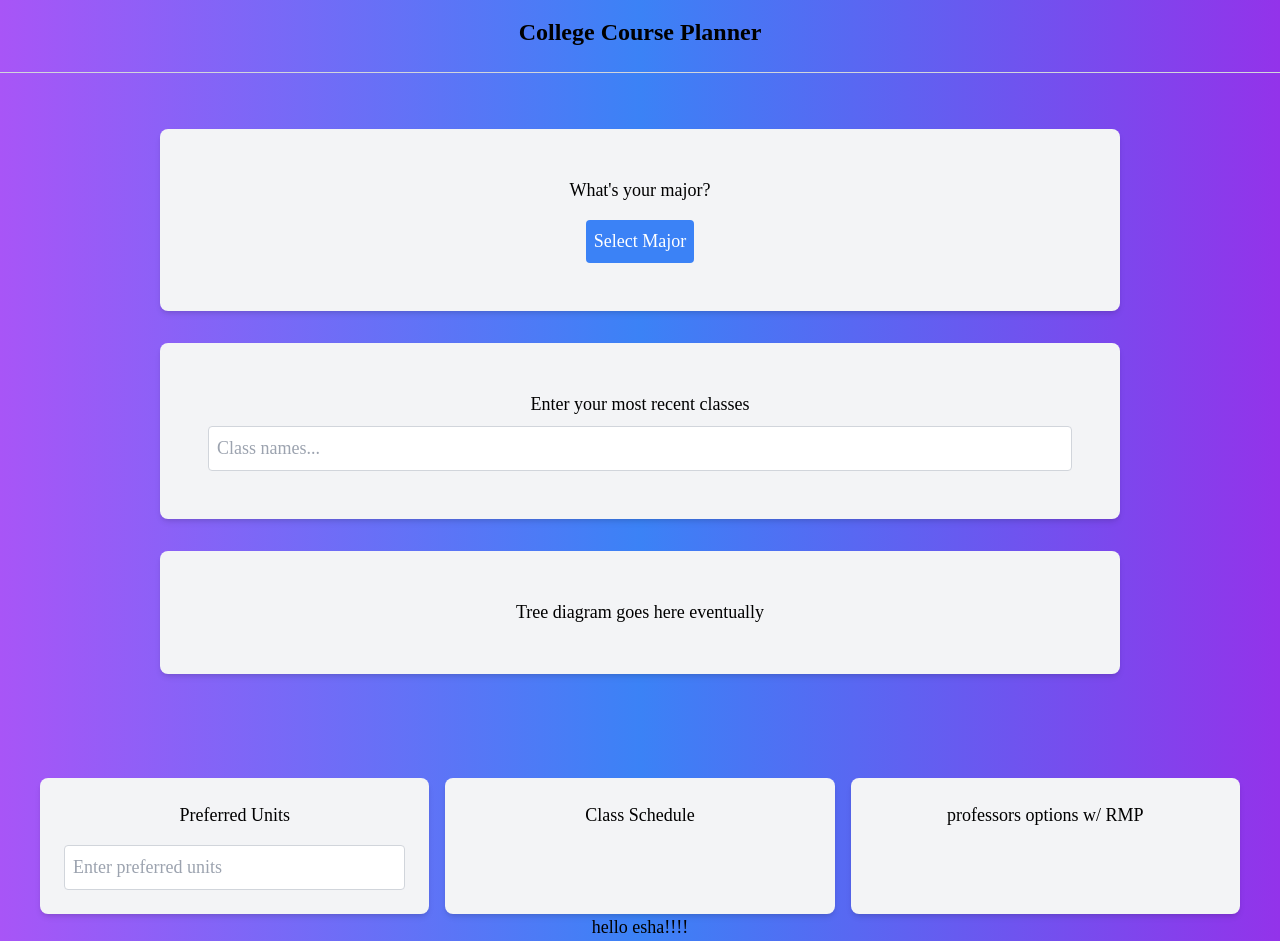
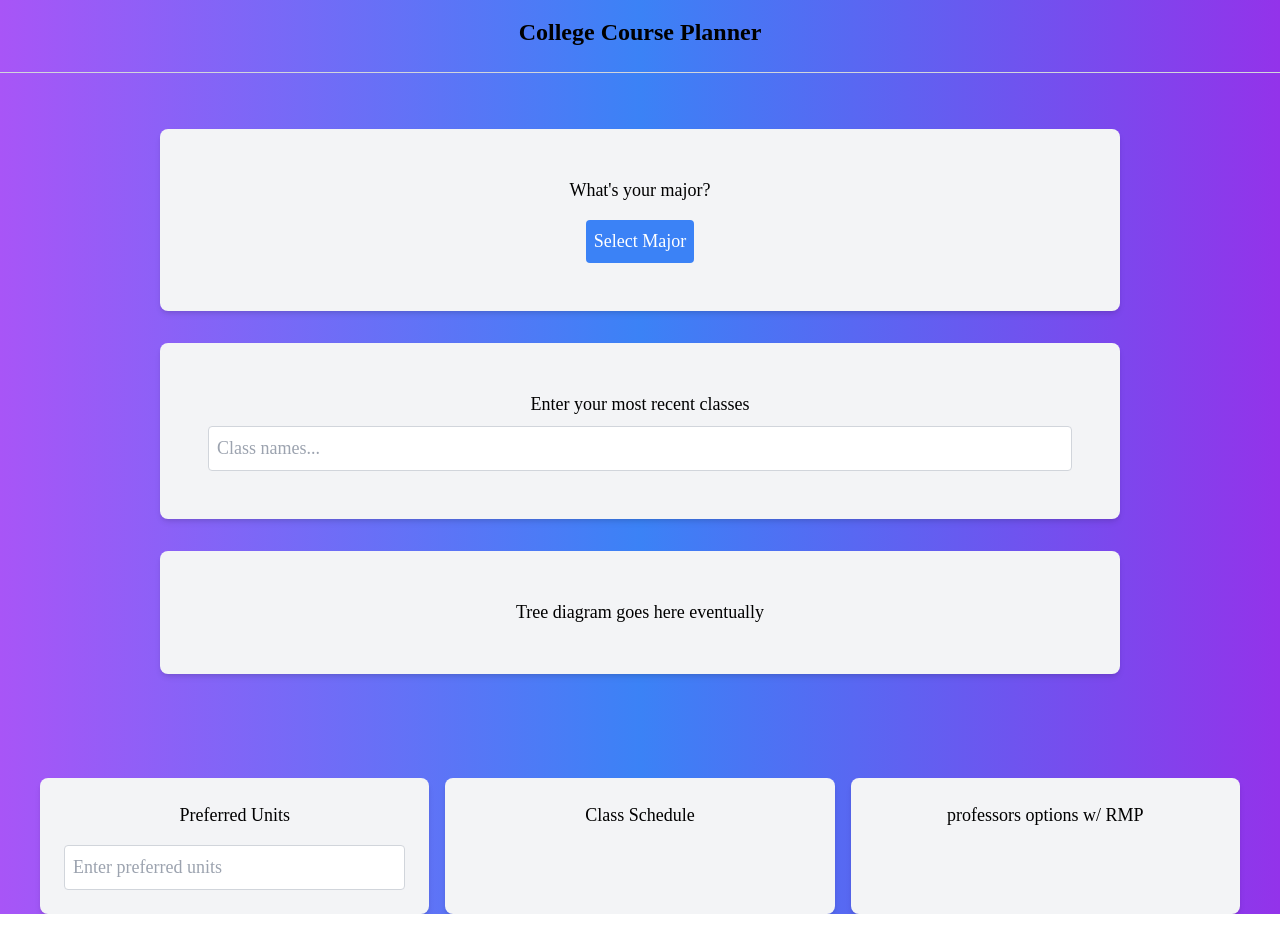
Before and after one commit to WilliamWong55955/College-Course-Planner, a Next.js app: page / in a window 1280 px wide. After the commit the page ends 914 px from the top, so only its background shows below. Built offline with nearby package versions, Linux system fonts and the light colour scheme.

Commit message:
bye Esha

```diff
--- a/src/app/page.tsx
+++ b/src/app/page.tsx
@@ -100,10 +100,6 @@ export default function HomePage() {
     {/* Add any input or content here */}
   </div>
 </div>
-
-<div>
-  <p>hello esha!!!!</p>
-</div>
     </main>
   );
 }
```
